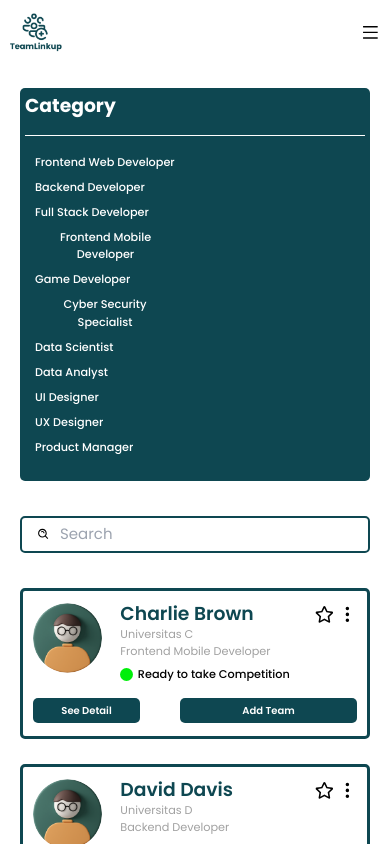
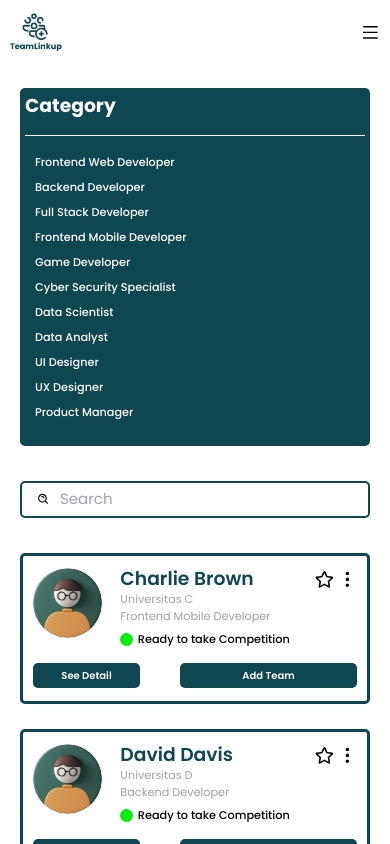
Before and after one commit to NaufalFawwaz/TeamLinkup, a React (Vite) app: page /partner in a window 390 px wide. Shown: the top 844 px of the page. Built offline with nearby package versions, Linux system fonts and the light colour scheme.

Commit message:
[FIX] fixing partner category and navbar for mobile

```diff
--- a/src/components/Category.jsx
+++ b/src/components/Category.jsx
@@ -17,7 +17,7 @@ const Category = ({ data, onSelectCategory }) => {
         <div className='bg-primary3 py-3 px-2 sm:px-6 rounded-lg w-full sm:w-fit xl:w-[23%] h-fit'>
             <h2 className='text-3xl font-bold text-white text-start'>Category</h2>
             <div className='h-px bg-white my-7' />
-            <div className='w-full grid grid-cols-2 sm:grid-cols-1'>
+            <div className={`w-full grid ${!data[0].title ? "grid-cols-1" : "grid-cols-2"} sm:grid-cols-1`}>
                 {data.map((filter, index) => (
                     <div className='mb-7' key={index}>
                         {filter.title ?
--- a/src/components/Navbar.jsx
+++ b/src/components/Navbar.jsx
@@ -119,10 +119,10 @@ const Navbar = () => {
                     <div className={`${isOpen ? "opacity-100 translate-x-0" : "opacity-0 translate-x-[100%]"} z-50 fixed pt-16 pb-40 flex flex-col items-center justify-between font-semibold w-full bg-white h-full transition-all`}>
                         <div className='flex flex-col items-center gap-12 text-2xl font-bold text-system-white text-primary3'>
                             {localStorage.getItem('login') ? dropdown.map(data => (
-                                <NavLink to={data.url}>{data.name}</NavLink>
+                                <NavLink onClick={() => setIsOpen(false)} to={data.url}>{data.name}</NavLink>
                             )) : null}
                             {navItem.map(data => (
-                                <NavLink to={data.url}>{data.name}</NavLink>
+                                <NavLink onClick={() => setIsOpen(false)} to={data.url}>{data.name}</NavLink>
                             ))}
                         </div>
                         {localStorage.getItem('login') ?
```
